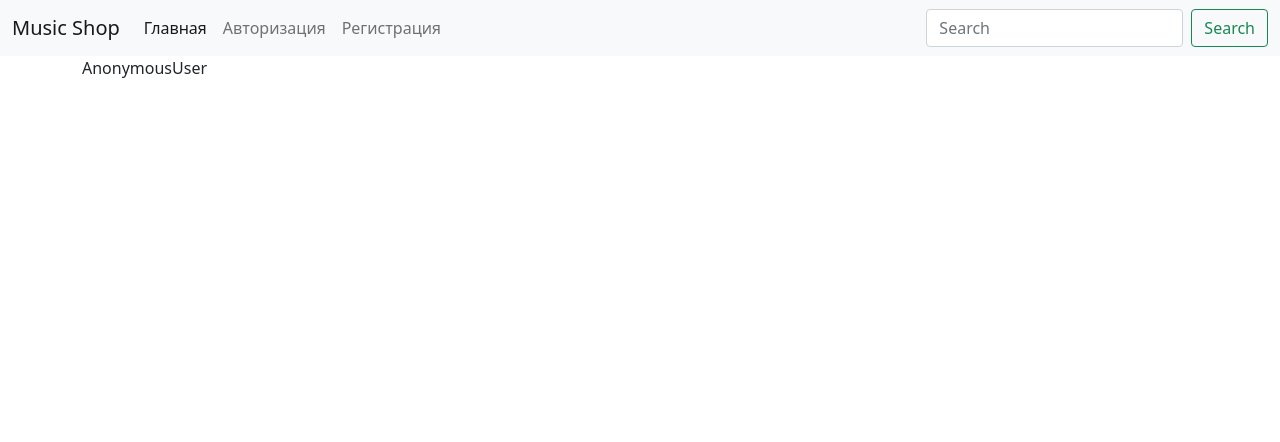
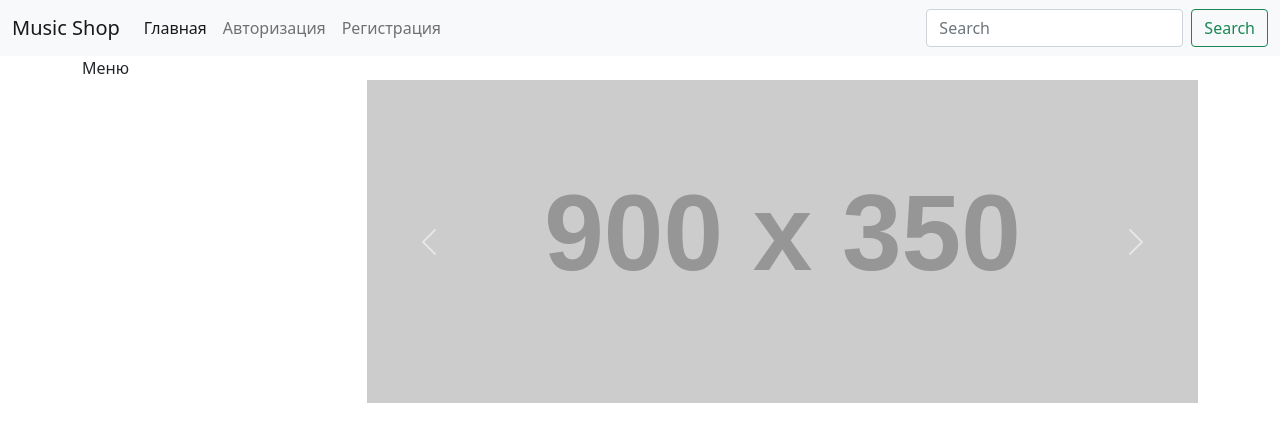
Before and after one commit to mrSnail04/music_shop, a Django app: page / in a window 1280 px wide. Shown: the top 442 px of the page. Run offline with Django 3.2, Linux system fonts and the light colour scheme; grey boxes labelled with a size stand in for pictures from a placeholder-image service; data that the repository does not hold is empty; some libraries are stand-ins or nearby versions.

Commit message:
Добавление товаров в корзину

```diff
--- a/music_shop/musicshop_app/templates/base.html
+++ b/music_shop/musicshop_app/templates/base.html
@@ -41,11 +41,72 @@
     </div>
   </div>
 </nav>
+
 <div class="container">
-    {% block content %}
-        {{ request.user }}
-    {% endblock content %}
+
+    <div class="row">
+
+        <div class="col-lg-3">
+            Меню
+        </div>
+        <!-- /.col-lg-3 -->
+        <div class="col-lg-9">
+            {% block content %}
+            <div id="carouselExampleIndicators" class="carousel slide my-4" data-ride="carousel">
+                <ol class="carousel-indicators">
+                    <li data-target="#carouselExampleIndicators" data-slide-to="0" class="active"></li>
+                    <li data-target="#carouselExampleIndicators" data-slide-to="1"></li>
+                    <li data-target="#carouselExampleIndicators" data-slide-to="2"></li>
+                </ol>
+                <div class="carousel-inner" role="listbox">
+                    <div class="carousel-item active">
+                        <img class="d-block img-fluid" src="http://placehold.it/900x350" alt="First slide">
+                    </div>
+                    <div class="carousel-item">
+                        <img class="d-block img-fluid" src="http://placehold.it/900x350" alt="Second slide">
+                    </div>
+                    <div class="carousel-item">
+                        <img class="d-block img-fluid" src="http://placehold.it/900x350" alt="Third slide">
+                    </div>
+                </div>
+                <a class="carousel-control-prev" href="#carouselExampleIndicators" role="button" data-slide="prev">
+                    <span class="carousel-control-prev-icon" aria-hidden="true"></span>
+                    <span class="sr-only">Previous</span>
+                </a>
+                <a class="carousel-control-next" href="#carouselExampleIndicators" role="button" data-slide="next">
+                    <span class="carousel-control-next-icon" aria-hidden="true"></span>
+                    <span class="sr-only">Next</span>
+                </a>
+            </div>
+            <div class="row">
+                {% for album in albums %}
+                <div class="col-lg-4 col-md-6 mb-4">
+                    <div class="card h-100">
+                        <a href="{{ album.get_absolute_url }}"><img class="card-img-top" src="{{ album.image.url }}"
+                                                                      alt=""></a>
+                        <div class="card-body">
+                            <h4 class="card-title">
+                                <a href="{{ album.get_absolute_url}}">{{ album.name }}</a>
+                            </h4>
+                            <h5>{{ album.price}} руб.</h5>
+                            <a href="{% url 'add_to_cart' slug=album.slug %}">
+                                <button class="btn btn-danger">Добавить в корзину</button>
+                            </a>
+                        </div>
+                    </div>
+                </div>
+                {% endfor %}
+            </div>
+            <!-- /.row -->
+            {% endblock content %}
+        </div>
+        <!-- /.col-lg-9 -->
+
+    </div>
+    <!-- /.row -->
+
 </div>
+
 </body>
 <script src="https://cdn.jsdelivr.net/npm/@popperjs/core@2.9.3/dist/umd/popper.min.js" integrity="sha384-W8fXfP3gkOKtndU4JGtKDvXbO53Wy8SZCQHczT5FMiiqmQfUpWbYdTil/SxwZgAN" crossorigin="anonymous"></script>
 <script src="https://cdn.jsdelivr.net/npm/bootstrap@5.1.1/dist/js/bootstrap.min.js" integrity="sha384-skAcpIdS7UcVUC05LJ9Dxay8AXcDYfBJqt1CJ85S/CFujBsIzCIv+l9liuYLaMQ/" crossorigin="anonymous"></script>
--- a/music_shop/musicshop_app/urls.py
+++ b/music_shop/musicshop_app/urls.py
@@ -1,6 +1,7 @@
 from django.urls import path
 from django.contrib.auth.views import LogoutView
-from .views import BaseView, AlbumDetailView, ArtistDetailView, RegistrationView, LoginView, ProfileView
+from .views import BaseView, AlbumDetailView, ArtistDetailView, \
+    RegistrationView, LoginView, ProfileView, AddToCartView
 
 
 urlpatterns = [
@@ -9,6 +10,8 @@ urlpatterns = [
     path('logout/', LogoutView.as_view(next_page='/'), name='logout'),
     path('registration/', RegistrationView.as_view(), name='registration'),
     path('profile/', ProfileView.as_view(), name='profile'),
+    path('add-to-cart/<str:slug>', AddToCartView.as_view(), name='add_to_cart'),
     path('<str:artist_slug>/', ArtistDetailView.as_view(), name='artist_detail'),
     path('<str:artist_slug>/<str:album_slug>', AlbumDetailView.as_view(), name='album_detail'),
+    path('add-to-cart/<str:slug>', AddToCartView.as_view(), name='add_to_cart'),
 ]
--- a/music_shop/musicshop_app/views.py
+++ b/music_shop/musicshop_app/views.py
@@ -1,15 +1,26 @@
 from django.shortcuts import render
 from django import views
+from django.contrib.contenttypes.models import ContentType
 from django.contrib.auth import authenticate, login
 from django.http import HttpResponseRedirect
-from .models import Artist, Album, Customer, Order, Cart
+from .models import Artist, Album, Customer, Order, Cart, Genre, CartProduct
 from .forms import LoginForm, RegistrationForm
 
 
 class BaseView(views.View):
 
     def get(self, request, *args, **kwargs):
-        return render(request, 'base.html', {})
+
+        genres = Genre.objects.all()
+        albums = Album.objects.all()
+        artists = Artist.objects.all()
+
+        context = {
+            'genres': genres,
+            'albums': albums,
+            'artists': artists,
+        }
+        return render(request, 'base.html', context)
 
 
 class ArtistDetailView(views.generic.DeleteView):
@@ -101,3 +112,22 @@ class ProfileView(views.View):
             'profile.html',
             {'orders': orders, 'cart': cart, 'customer': customer}
         )
+
+
+class AddToCartView(views.View):
+
+    def get(self, request, *args, **kwargs):
+        customer = Customer.objects.get(user=request.user)
+        album_slug = kwargs.get('slug')
+        cart = Cart.objects.get(owner=customer, in_order=False)
+        content_type = ContentType.objects.get(model='album')
+        product = content_type.model_class().objects.get(slug=album_slug)
+        cart_product,  created = CartProduct.objects.get_or_create(
+            user=cart.owner, cart=cart, content_type=content_type, object_id = product.id, final_price=product.price
+        )
+
+        cart.products.add(cart_product)
+
+        # recalc_cart(cart)
+        # messages.add_message(request, messages.INFO, 'Товар успешно добавлен')
+        return HttpResponseRedirect('/profile/')
```
